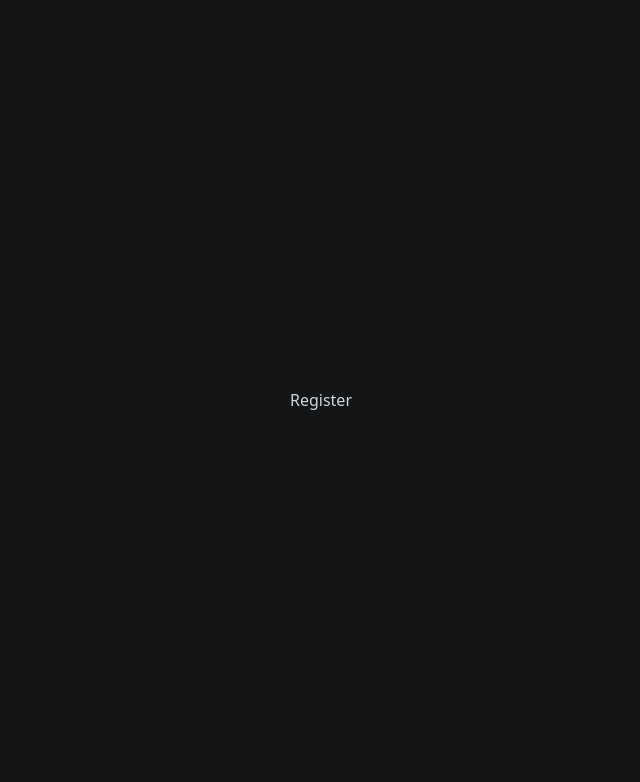
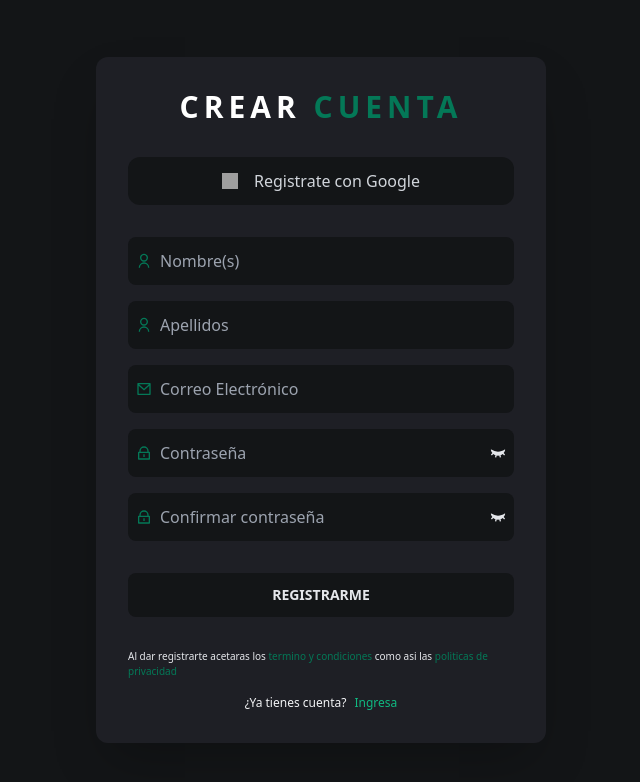
Before and after one commit to rolandoarellano69/Dashboard-T1, a React (Vite) app: page /auth/registro in a window 1280 px wide. Shown: the top 782 px of the page, without its empty margins (319-959 px from the left). Built offline with nearby package versions, Linux system fonts and the light colour scheme; grey boxes are pictures that could not be loaded.

Commit message:
Sigin v1

```diff
--- a/src/pages/auth/Login.jsx
+++ b/src/pages/auth/Login.jsx
@@ -7,19 +7,19 @@ const Login = () => {
   const [showPassword, setShowPassword] = useState(false);
   return (
     <div className="bg-secondary-100 p-8 rounded-xl shadow-2xl w-auto lg:w-[450px]">
-      <h1 className="text-4xl uppercase font-bold text-center text-white mb-8 tracking-[5px]">Iniciar sesión</h1>
+      <h1 className="text-3xl uppercase font-bold text-center text-white mb-8 tracking-[5px] ">Iniciar<span className="text-primary "> sesión</span></h1>
 
       <form className="mb-4" >
         <button className="flex items-center gap-4 bg-secondary-900 w-full text-center justify-center rounded-xl px-4 py-3  mb-8"> <img src="https://icones.pro/wp-content/uploads/2021/02/google-icone-symbole-logo-png.png" className="h-4 w-4" alt="Icon google" /> Ingresar con google</button>
         <div className="relative mb-4">
 
           <RiMailFill className="text-gray-200 absolute top-1/2 -translate-y-1/2 left-2" />
-          <input type="email" className="py-3 pl-8 pr-4 bg-secondary-900 w-full outline-none rounded-lg " placeholder="Correo Electrónico" />
+          <input type="email" className="py-3 pl-8 pr-4 bg-secondary-900 w-full outline-none rounded-lg focus:border focus:border-primary " placeholder="Correo Electrónico" />
         </div>
 
         <div className="relative mb-4">
           <RiLockFill className="text-gray-200 absolute top-1/2 -translate-y-1/2 left-2" />
-          <input type={showPassword ? "text" : "password"} className="py-3  px-8  bg-secondary-900 w-full outline-none rounded-lg " placeholder="Contraseña" />
+          <input type={showPassword ? "text" : "password"} className="py-3  px-8  bg-secondary-900 w-full outline-none rounded-lg focus:border focus:border-primary " placeholder="Contraseña" />
 
           {showPassword ? (
 
@@ -28,14 +28,16 @@ const Login = () => {
             <RiEyeCloseFill onClick={() => setShowPassword(!showPassword)} className="text-gray-200 absolute top-1/2 -translate-y-1/2 right-2 hover:cursor-pointer" />
           )}
         </div>
+
         <div>
           <button type="submit" className="bg-secondary-900 text-gray-200 hover:bg-primary w-full rounded-lg py-3 font-bold text-sm uppercase  px-4  mb-4"> Ingresar</button>
         </div>
       </form>
+
       <div className="flex flex-col gap-4 items-center text-gray-100">
         <Link to="/auth/registro" className=" hover:text-emerald-500 transition-colors  text-xs text-gray-200 ">¿Olvidastes tu contraseña? </Link>
         <span className=" flex items-center gap-2 text-xs">
-        ¿No tienes cuenta? <Link to="/auth/registro" className="text-emerald-500 hover:text-gray-100 transition-colors text-xs"> Registrate </Link>
+          ¿No tienes cuenta? <Link to="/auth/registro" className="text-emerald-500 hover:text-gray-100 transition-colors text-xs"> Registrate </Link>
         </span>
 
       </div>
--- a/src/pages/auth/Register.jsx
+++ b/src/pages/auth/Register.jsx
@@ -1,9 +1,72 @@
-import React from 'react'
+import React, { useState } from 'react'
+import { Link } from 'react-router-dom'
+//iconos
+import { RiUserLine, RiMailLine, RiLockFill, RiEyeFill, RiEyeCloseFill, RiLockLine } from "react-icons/ri";
 
 const Register = () => {
-  return (
-    <div>Register</div>
-  )
-}
+  const [showPassword, setShowPassword] = useState(false);
+  return <div className="bg-secondary-100 p-8 rounded-xl shadow-2xl w-auto lg:w-[450px]">
+    <h1 className="text-3xl uppercase font-bold text-center text-white mb-8 tracking-[5px] ">Crear
+      <span className="text-primary "> cuenta</span></h1>
+
+
+    <form className="mb-4" >
+      <button className="flex items-center gap-4 bg-secondary-900 w-full text-center justify-center rounded-xl px-4 py-3  mb-8"> <img src="https://icones.pro/wp-content/uploads/2021/02/google-icone-symbole-logo-png.png" className="h-4 w-4" alt="Icon google" /> Registrate con Google</button>
+      <div className="relative mb-4">
+
+        <RiUserLine className="text-primary absolute top-1/2 -translate-y-1/2 left-2" />
+
+        <input type="text" className="py-3 pl-8 pr-4 bg-secondary-900 w-full outline-none rounded-lg focus:border focus:border-primary " placeholder="Nombre(s)" />
+      </div>
+      {/* apellidos */}
+      <div className="relative mb-4">
+
+        <RiUserLine className="text-primary absolute top-1/2 -translate-y-1/2 left-2" />
+
+        <input type="text" className="py-3 pl-8 pr-4 bg-secondary-900 w-full outline-none rounded-lg focus:border focus:border-primary " placeholder="Apellidos" />
+      </div>
+      <div className="relative mb-4">
+        {/* corre */}
+        <RiMailLine className="text-primary absolute top-1/2 -translate-y-1/2 left-2" />
+        <input type="email" className="py-3 pl-8 pr-4 bg-secondary-900 w-full outline-none rounded-lg focus:border focus:border-primary " placeholder="Correo Electrónico" />
+      </div>
+      {/* contraseña */}
+      <div className="relative mb-4">
+        <RiLockLine className="text-primary absolute top-1/2 -translate-y-1/2 left-2" />
+        <input type={showPassword ? "text" : "password"} className="py-3  px-8  bg-secondary-900 w-full outline-none rounded-lg focus:border focus:border-primary " placeholder="Contraseña" />
+
+        {showPassword ? (
+
+          <RiEyeFill onClick={() => setShowPassword(!showPassword)} className="text-primary absolute top-1/2 -translate-y-1/2 right-2 hover:cursor-pointer" />
+        ) : (
+          <RiEyeCloseFill onClick={() => setShowPassword(!showPassword)} className="text-gray-200 absolute top-1/2 -translate-y-1/2 right-2 hover:cursor-pointer" />
+        )}
+      </div>
+      {/* confirmacion de contraseña */}
+      <div className="relative mb-8">
+        <RiLockLine className="text-primary absolute top-1/2 -translate-y-1/2 left-2" />
+        <input type={showPassword ? "text" : "password"} className="py-3  px-8  bg-secondary-900 w-full outline-none rounded-lg focus:border focus:border-primary " placeholder="Confirmar contraseña" />
+
+        {showPassword ? (
+
+          <RiEyeFill onClick={() => setShowPassword(!showPassword)} className="text-primary absolute top-1/2 -translate-y-1/2 right-2 hover:cursor-pointer" />
+        ) : (
+          <RiEyeCloseFill onClick={() => setShowPassword(!showPassword)} className="text-gray-200 absolute top-1/2 -translate-y-1/2 right-2 hover:cursor-pointer" />
+        )}
+      </div>
+
+      <div>
+        <button type="submit" className="bg-secondary-900 text-gray-200 hover:bg-primary w-full rounded-lg py-3 font-bold text-sm uppercase  px-4  mb-4"> Registrarme</button>
+      </div>
+    </form>
+
+    <div className="flex flex-col gap-4 items-center text-gray-100">
+      <Link to="/auth/registro" className=" hover:text-emerald-500 transition-colors  text-[10px] text-gray-200 ">Al dar registrarte acetaras los <span className='text-primary'> termino y condiciones</span> como asi las <span className='text-primary'>politicas de privacidad </span></Link>
+      <span className=" flex items-center gap-2 text-xs">
+        ¿Ya tienes cuenta? <Link to="/auth/" className="text-emerald-500 hover:text-gray-100 transition-colors text-xs"> Ingresa </Link>
+      </span>
+    </div>
+  </div>
+};
 
 export default Register
```
